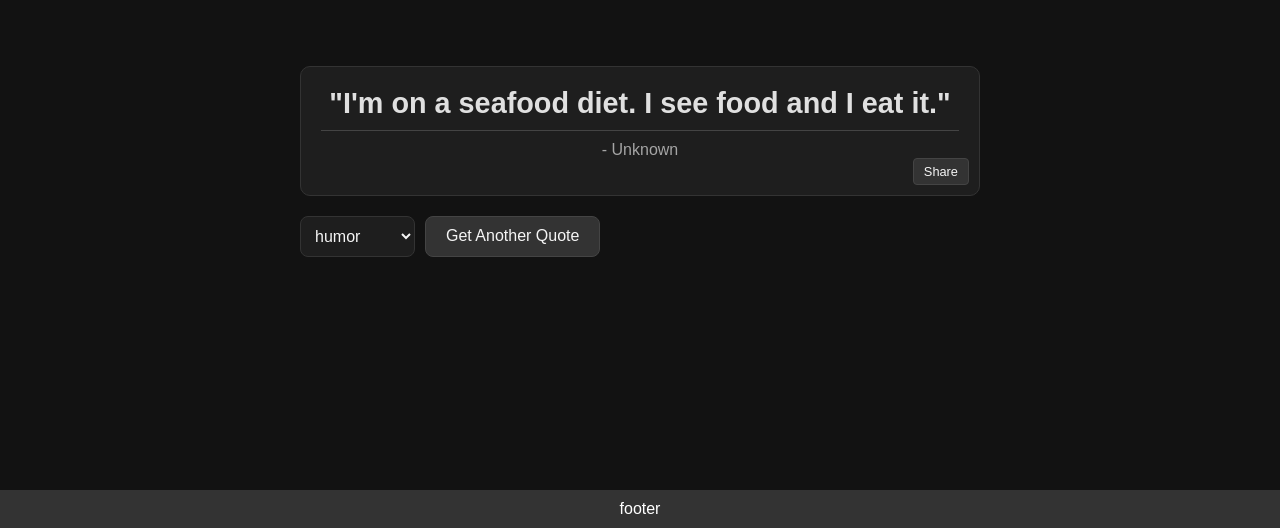
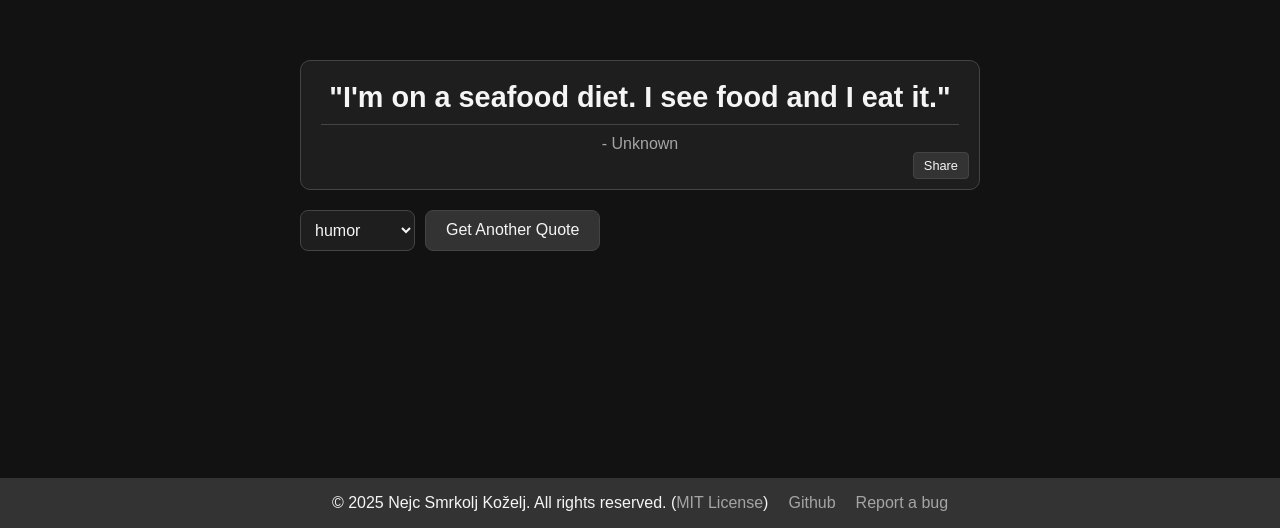
Before and after one commit to nsk4/Quotator, a SvelteKit app: page / in a window 1280 px wide. Shown: the part 272-800 px from the top of the page. Built offline with nearby package versions, Linux system fonts and the light colour scheme.

Commit message:
Finalized page layout and standardized colors, ported CSS to SCSS, added license file, closes #4

```diff
--- a/src/routes/+layout.svelte
+++ b/src/routes/+layout.svelte
@@ -20,14 +20,23 @@
         </ul>
     </header>
     <main><slot /></main>
-	<footer>footer</footer>
+    <footer>
+        <p>
+            &copy; 2025 Nejc Smrkolj Koželj. All rights reserved. (<a
+                href="https://github.com/nsk4/Quotator/blob/main/LICENSE">MIT License</a
+            >)
+        </p>
+        <p><a href="https://github.com/nsk4/Quotator">Github</a></p>
+        <p>
+            <a href="https://github.com/nsk4/Quotator/issues/new?labels=bug">Report a bug</a>
+        </p>
+    </footer>
 </div>
 
 <style lang="scss">
     :global(body) {
         // Set global styles
         background-color: #121212;
-		color: #f5f5f5;
         font-family: Arial, sans-serif;
         margin: 0;
         padding: 0;
@@ -47,9 +56,9 @@
                 li {
                     display: inline;
                     a {
-						color: #333;
+                        color: #a5a5a5;
                         &:hover {
-							color: #444;
+                            color: #f5f5f5;
                         }
                     }
                 }
@@ -65,10 +74,25 @@
         }
 
         footer {
-			padding: 10px;
             background-color: #333;
-			color: #fff;
+            color: #f5f5f5;
             text-align: center;
+
+            display: flex;
+            flex-direction: row;
+            align-items: center;
+            justify-content: center;
+            gap: 20px;
+
+            a {
+                color: #a5a5a5;
+                text-decoration: none;
+                transition: color 0.2s ease;
+
+                &:hover {
+                    color: #f5f5f5;
+                }
+            }
         }
     }
 </style>
--- a/src/routes/+page.svelte
+++ b/src/routes/+page.svelte
@@ -42,6 +42,7 @@
     <button class="share-button" onclick={() => shareQuote(currentQuote)}>Share</button>
 </div>
 
+<!-- TODO: Add star to favourites button -->
 <div class="controls">
     <select class="category-select" bind:value={selectedCategory}>
         {#each categories as category}
@@ -52,17 +53,14 @@
 </div>
 
 <style lang="scss">
-	/* TODO: Move this to SCSS */
-
     .quote-box {
         text-align: center;
         padding: 20px;
-		border: 1px solid #333;
+        border: 1px solid #444;
         border-radius: 10px;
         background: #1e1e1e;
         position: relative;
-		color: #e0e0e0;
-	}
+        color: #f5f5f5;
 
         .quote {
             font-size: 1.8rem;
@@ -70,16 +68,15 @@
             margin: 0;
         }
 
+        hr {
+            margin: 10px 0;
+            border: 0;
+            border-top: 1px solid #444;
+        }
         .author {
             font-size: 1rem;
             color: #a5a5a5;
             margin-top: 10px;
-	}
-
-	hr {
-		margin: 10px 0;
-		border: 0;
-		border-top: 1px solid #444;
         }
 
         .share-button {
@@ -93,24 +90,24 @@
             border: 1px solid #444;
             border-radius: 4px;
             cursor: pointer;
+
+            &:hover {
+                background: #444;
             }
-
-	.share-button:hover {
-		background: #444;
+        }
     }
 
     .controls {
         display: flex;
         gap: 10px;
         margin-top: 20px;
-	}
 
         .category-select {
             padding: 10px;
             font-size: 1rem;
             background: #1e1e1e;
             color: #f5f5f5;
-		border: 1px solid #333;
+            border: 1px solid #444;
             border-radius: 8px;
             cursor: pointer;
         }
@@ -123,9 +120,10 @@
             border: 1px solid #444;
             border-radius: 8px;
             cursor: pointer;
-	}
 
-	.new-quote-button:hover {
+            &:hover {
                 background: #444;
             }
+        }
+    }
 </style>
```
Also changed, not shown: LICENSE.txt (added). Lines whose indentation alone changed are shown as unchanged.
